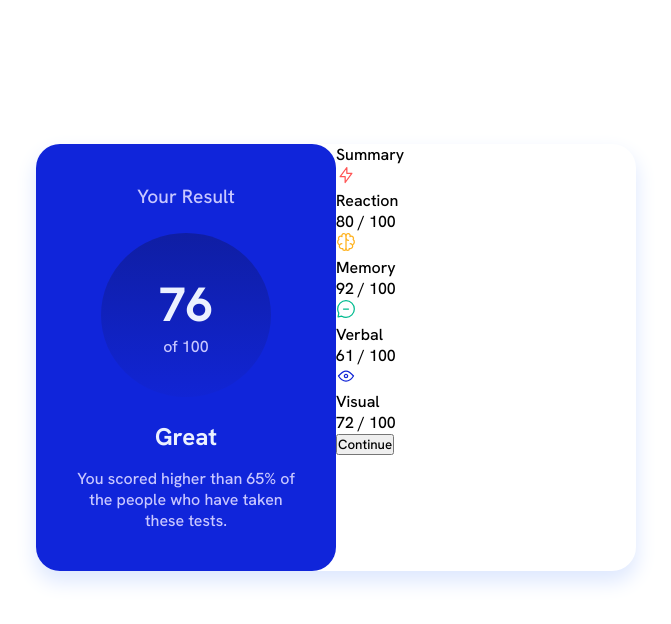
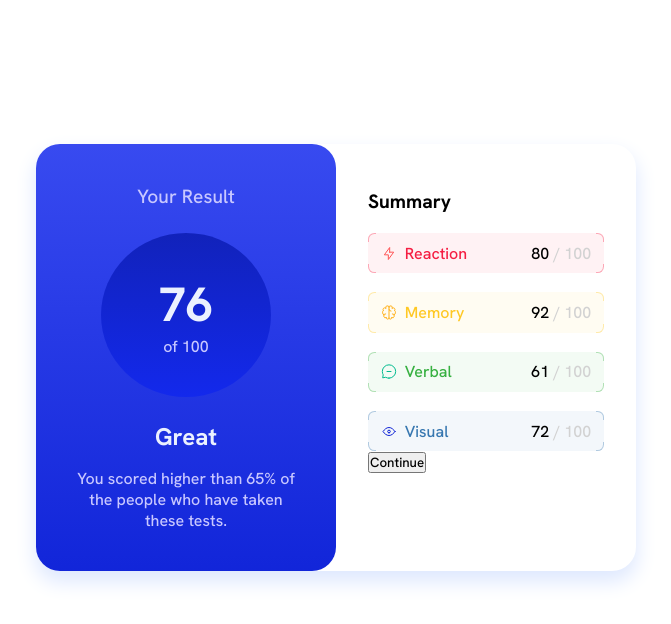
Before and after one commit to Alpha437/Result_summary, a plain HTML site: page index.html in a window 1280 px wide. Shown: the whole page, without its empty margins (304-975 px from the left). Drawn offline with Linux system fonts and the light colour scheme.

Commit message:
Summary section half done

```diff
--- a/index.html
+++ b/index.html
@@ -24,34 +24,60 @@
 
     <section class="summary">
       <header class="summaryT">Summary</header>
-      <div class="reaction">
-        <div class="reactionT">
+
+      <div class="summaryChild-wrapper reactionW">
+        <div class="summaryChild reaction">
+          <div class="summaryChildT reactionT">
             <img src="/assets/images/icon-reaction.svg" alt="">
           <p>Reaction</p>
           </div>
-        <p>80 / 100</p>
+          <p>
+            80
+            <span>/ 100</span>
+          </p>
         </div>
-      <div class="memory">
-        <div class="memoryT">
+      </div>
+
+      <div class="summaryChild-wrapper memoryW">
+        <div class="summaryChild memory">
+          <div class="summaryChildT memoryT">
             <img src="/assets/images/icon-memory.svg" alt="">
             <p>Memory</p>
           </div>
-        <p>92 / 100</p>
+          <p>
+            92
+            <span>/ 100</span>
+          </p>
         </div>
-      <div class="verbal">
-        <div class="verbalT">
+      </div>
+
+      <div class="summaryChild-wrapper verbalW">
+        <div class="summaryChild verbal">
+          <div class="summaryChildT verbalT">
             <img src="/assets/images/icon-verbal.svg" alt="">
             <p>Verbal</p>
           </div>
-        <p>61 / 100</p>
+          <p>
+            61
+            <span>/ 100</span>
+          </p>
         </div>
-      <div class="visual">
-        <div class="visualT">
+      </div>
+
+      <div class="summaryChild-wrapper visualW">
+        <div class="summaryChild visual">
+          <div class="summaryChildT visualT">
             <img src="/assets/images/icon-visual.svg" alt="">
             <p>Visual</p>
           </div>
-        <p>72 / 100</p>
+          <p>
+            72
+            <span>/ 100</span>
+          </p>
         </div>
+      </div>
+
+
       <button class="continue">Continue</button>
     </section>
   </div>
--- a/style.css
+++ b/style.css
@@ -21,7 +21,7 @@
 
 .result {
   width: 50%;
-  background-color: hsl(234, 86%, 46%);
+  background: linear-gradient(to bottom, hsl(234, 86%, 58%), hsl(234, 85%, 46%));
   color: hsl(241, 100%, 89%);
   text-align: center;
   border-radius: 1.5rem;
@@ -35,7 +35,7 @@
 .score {
   width: 170px;
   margin: 1.5rem auto;
-  background: linear-gradient(to bottom, hsl(234, 83%, 35%), hsl(234, 85%, 45%));
+  background: linear-gradient(to bottom, hsl(234, 83%, 40%), hsl(234, 85%, 50%));
   padding: 2.5rem 2rem;
   border-radius: 50%;
 }
@@ -57,3 +57,219 @@
 .score-eval {
   margin-top: 1rem;
 }
+
+.summary{
+  width: 50%;
+  padding: 2.8rem 2rem;
+}
+
+.summaryT {
+  font-size: 1.2rem;
+  font-weight: 700;
+}
+
+.summaryChild {
+  width: 100%;
+  display: flex;
+  justify-content: space-between;
+  padding: .6rem .8rem;
+  border-radius: .4rem;
+  margin-top: 1.2rem;
+}
+
+.summaryChild span{
+  color: #d2d2d2;
+}
+
+.summaryChild-wrapper {
+  position: relative;
+}
+
+.summaryChild-wrapper::before,
+.summaryChild-wrapper::after {
+  content: "";
+  height: 20%;
+  width: 3%;
+  position: absolute;
+}
+
+.summaryChild::before,
+.summaryChild::after {
+  content: "";
+  height: 20%;
+  width: 3%;
+  position: absolute;
+}
+
+.summaryChildT {
+  display: flex;
+}
+
+.summaryChildT img{
+  width: 16px;
+}
+
+.reaction {
+  background-color: rgba(255, 36, 72, 0.060);
+}
+
+
+.reaction::before {
+  border-left: 1px solid rgb(245, 30, 66, 0.35);
+  border-top: 1px solid rgb(245, 30, 66, 0.35);
+  left: 0;
+  top: 0;
+  border-top-left-radius: .4rem;
+}
+
+.reaction::after {
+  border-left: 1px solid rgb(245, 30, 66, 0.35);
+  border-bottom: 1px solid rgb(245, 30, 66, 0.35);
+  border-bottom-left-radius: .4rem;
+  bottom: 0;
+  left: 0;
+}
+
+.reactionW::before {
+  border-right: 1px solid rgb(245, 30, 66, 0.35);
+  border-top: 1px solid rgb(245, 30, 66, 0.35);
+  right: 0;
+  top: 0;
+  border-top-right-radius: .4rem;
+}
+
+.reactionW::after {
+  border-right: 1px solid rgb(245, 30, 66, 0.35);
+  border-bottom: 1px solid rgb(245, 30, 66, 0.35);
+  border-bottom-right-radius: .4rem;
+  bottom: 0;
+  right: 0;
+}
+
+.reactionT p {
+  margin-left: .5rem;
+  color: rgb(245, 30, 66);
+}
+
+.memory {
+  background-color: rgba(255, 200, 36, 0.060);
+}
+
+.memory::before {
+  border-left: 1px solid rgba(255, 200, 36, 0.35);
+  border-top: 1px solid rgba(255, 200, 36, 0.35);
+  left: 0;
+  top: 0;
+  border-top-left-radius: .4rem;
+}
+
+.memory::after {
+  border-left: 1px solid rgba(255, 200, 36, 0.35);
+  border-bottom: 1px solid rgba(255, 200, 36, 0.35);
+  border-bottom-left-radius: .4rem;
+  bottom: 0;
+  left: 0;
+}
+
+.memoryW::before {
+  border-right: 1px solid rgba(255, 200, 36, 0.35);
+  border-top: 1px solid rgba(255, 200, 36, 0.35);
+  right: 0;
+  top: 0;
+  border-top-right-radius: .4rem;
+}
+
+.memoryW::after {
+  border-right: 1px solid rgba(255, 200, 36, 0.35);
+  border-bottom: 1px solid rgba(255, 200, 36, 0.35);
+  border-bottom-right-radius: .4rem;
+  bottom: 0;
+  right: 0;
+}
+
+.memoryT p {
+  margin-left: .5rem;
+  color: rgb(255, 200, 36);
+}
+
+.verbal {
+  background-color: rgba(55, 176, 65, 0.060);
+}
+
+.verbal::before {
+  border-left: 1px solid rgba(55, 176, 65, 0.35);
+  border-top: 1px solid rgba(55, 176, 65, 0.35);
+  left: 0;
+  top: 0;
+  border-top-left-radius: .4rem;
+}
+
+.verbal::after {
+  border-left: 1px solid rgba(55, 176, 65, 0.35);
+  border-bottom: 1px solid rgba(55, 176, 65, 0.35);
+  border-bottom-left-radius: .4rem;
+  bottom: 0;
+  left: 0;
+}
+
+.verbalW::before {
+  border-right: 1px solid rgba(55, 176, 65, 0.35);
+  border-top: 1px solid rgba(55, 176, 65, 0.35);
+  right: 0;
+  top: 0;
+  border-top-right-radius: .4rem;
+}
+
+.verbalW::after {
+  border-right: 1px solid rgba(55, 176, 65, 0.35);
+  border-bottom: 1px solid rgba(55, 176, 65, 0.35);
+  border-bottom-right-radius: .4rem;
+  bottom: 0;
+  right: 0;
+}
+
+.verbalT p {
+  margin-left: .5rem;
+  color: rgb(55, 176, 65);
+}
+
+.visual {
+  background-color: rgba(55, 119, 176, 0.060);
+}
+
+.visual::before {
+  border-left: 1px solid rgba(55, 119, 176, 0.35);
+  border-top: 1px solid rgba(55, 119, 176, 0.35);
+  left: 0;
+  top: 0;
+  border-top-left-radius: .4rem;
+}
+
+.visual::after {
+  border-left: 1px solid rgba(55, 119, 176, 0.35);
+  border-bottom: 1px solid rgba(55, 119, 176, 0.35);
+  border-bottom-left-radius: .4rem;
+  bottom: 0;
+  left: 0;
+}
+
+.visualW::before {
+  border-right: 1px solid rgba(55, 119, 176, 0.35);
+  border-top: 1px solid rgba(55, 119, 176, 0.35);
+  right: 0;
+  top: 0;
+  border-top-right-radius: .4rem;
+}
+
+.visualW::after {
+  border-right: 1px solid rgba(55, 119, 176, 0.35);
+  border-bottom: 1px solid rgba(55, 119, 176, 0.35);
+  border-bottom-right-radius: .4rem;
+  bottom: 0;
+  right: 0;
+}
+
+.visualT p {
+  margin-left: .5rem;
+  color: rgb(55, 119, 176);
+}
```
Lines whose indentation alone changed are shown as unchanged.
